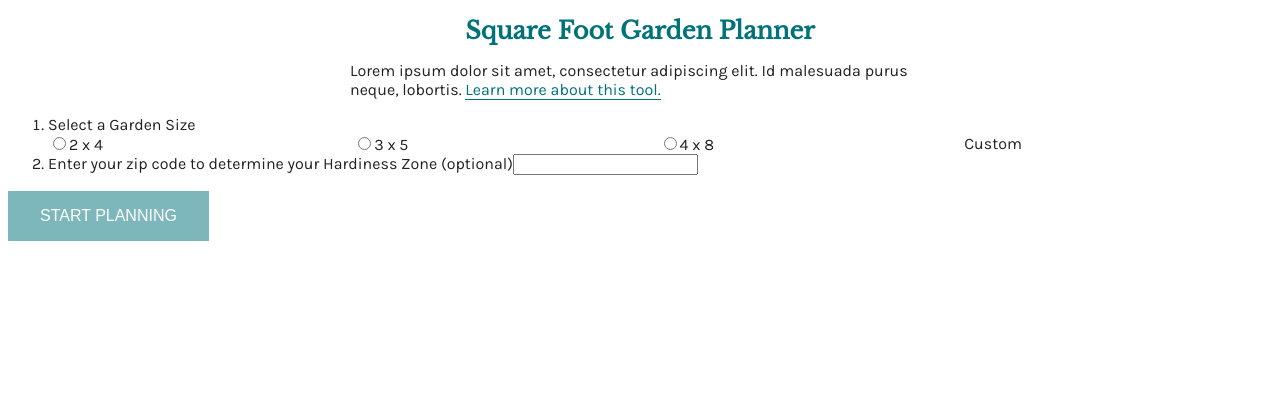
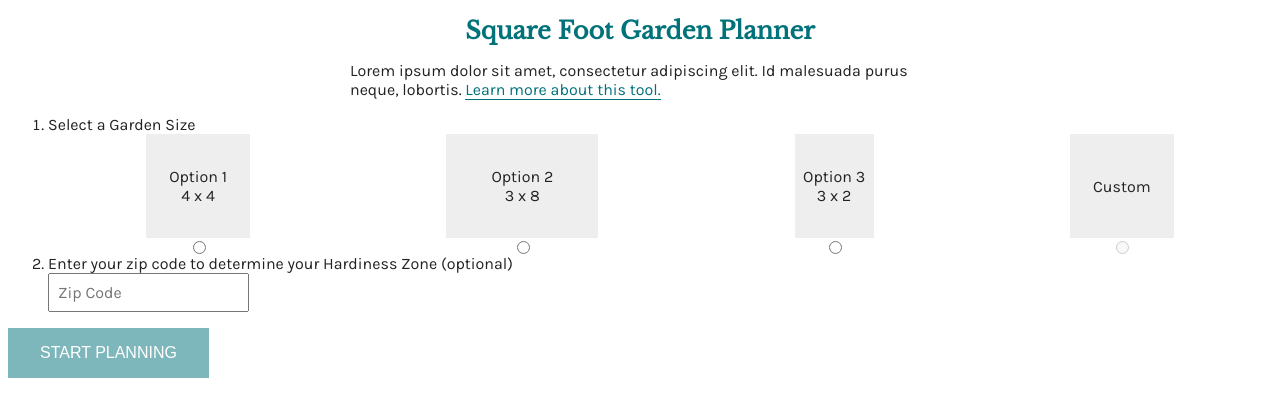
Before and after one commit to jessecalton/sqftgrdn, a Vue app: page / in a window 1280 px wide. Shown: the top 416 px of the page. Built offline with nearby package versions, Linux system fonts and the light colour scheme.

Commit message:
setup-view: styles for size selector, beginnings of zip API call

```diff
--- a/src/App.vue
+++ b/src/App.vue
@@ -17,12 +17,14 @@ export default {
 </script>
 
 <style lang="scss">
+@import './css/_fonts.scss';
 @import './css/_variables.scss';
 
 #app {
   font-family: Karla, Helvetica, Arial, sans-serif;
   margin-top: 1rem;
   color: $color-gray-87;
+  font-size: 1rem;
 }
 
 .header--title {
--- a/src/css/_variables.scss
+++ b/src/css/_variables.scss
@@ -1,7 +1,4 @@
 // APP-WIDE VARIABLES
-
-// IMPORTS
-@import './fonts';
 
 // COLORS
 // Copypasta from lifestyle repo. We can delete unused colors later
--- a/src/store/index.js
+++ b/src/store/index.js
@@ -25,6 +25,9 @@ export default new Vuex.Store({
     }
   },
   actions: {
+    getHardiness(context) {
+      const zip = context.state.zip
+    }
   },
   modules: {
   }
--- a/src/views/Setup.vue
+++ b/src/views/Setup.vue
@@ -8,33 +8,82 @@
                 <span class="setup--heading">Select a Garden Size</span>
                 <div class="setup--size-container">
                     <div class="setup--size-option">
-                        <input class="setup--size-input" type="radio" id="2x4" name="size" value="2x4" v-model="size" @change="updateSize" >
-                        <label class="setup--size-label" for="2x4">2 x 4</label><br>
+                        <label class="setup--size-label four-by-four" for="4x4">
+                            <div class="setup--label__option">Option 1</div>
+                            <div class="setup--label__dimensions">4 x 4</div>
+                        </label>
+                        <input
+                            class="setup--size-input"
+                            type="radio"
+                            id="4x4"
+                            name="size"
+                            value="4x4"
+                            v-model="size"
+                            @change="updateSize" >
                     </div>
                     <div class="setup--size-option">
-                        <input class="setup--size-input" type="radio" id="3x5" name="size" value="3x5" v-model="size" @change="updateSize">
-                        <label class="setup--size-label" for="3x5">3 x 5</label><br>
+                        <label class="setup--size-label three-by-five" for="3x5">
+                            <div class="setup--label__option">Option 2</div>
+                            <div class="setup--label__dimensions">3 x 8</div>
+                        </label>
+                        <input
+                            class="setup--size-input"
+                            type="radio"
+                            id="3x8"
+                            name="size"
+                            value="3x8"
+                            v-model="size"
+                            @change="updateSize">
                     </div>
                     <div class="setup--size-option">
-                        <input class="setup--size-input" type="radio" id="4x8" name="size" value="4x8" v-model="size" @change="updateSize">
-                        <label class="setup--size-label" for="4x8">4 x 8</label>
+                        <label class="setup--size-label three-by-two" for="3x2">
+                            <div class="setup--label__option">Option 3</div>
+                            <div class="setup--label__dimensions">3 x 2</div>
+                        </label>
+                        <input
+                            class="setup--size-input"
+                            type="radio"
+                            id="3x2"
+                            name="size"
+                            value="3x2"
+                            v-model="size"
+                            @change="updateSize">
                     </div>
                     <div class="setup--size-option">
-                        <label class="setup--size-label" for="custom">Custom</label>
+                        <label class="setup--size-label custom" for="custom">Custom</label>
+                        <input
+                            class="setup--size-input"
+                            type="radio"
+                            id="custom"
+                            name="size"
+                            value="custom"
+                            disabled>
                     </div>
                 </div>
             </li>
             <li class="setup--list-item">
                 <span class="setup--heading">Enter your zip code to determine your Hardiness Zone (optional)</span>
-                <input class="setup--zip" name="zip" type="text" v-model="zip" @keypress="isNumber">
+                <input
+                    class="setup--zip"
+                    name="zip"
+                    type="text"
+                    placeholder="Zip Code"
+                    v-model="zip"
+                    @keypress="isNumber"
+                    @blur="handleBlurZip">
             </li>
         </ol>
-        <button class="setup--button btn" :disabled="isDisabled">Start Planning</button>
+        <button
+            class="setup--button btn"
+            :disabled="isDisabled"
+            @click.prevent="clickStart">
+            Start Planning
+        </button>
     </div>
 </template>
 
 <script>
-import { mapMutations } from 'vuex';
+import { mapMutations, mapActions } from 'vuex';
 
 export default {
     name: "Setup",
@@ -51,10 +100,16 @@ export default {
             'setZip',
             'setHardiness'
         ]),
-        updateSize: function() {
-            console.log("changing size:", this.width, this.height )
-            this.setWidth(this.width);
-            this.setHeight(this.height);
+        ...mapActions([
+            'getHardiness'
+        ]),
+        clickStart: function() {
+
+        },
+        handleBlurZip: function() {
+            const zip = this.zip;
+            this.setZip(zip);
+            this.getHardiness();
         },
         isNumber: function(evt) {
             evt = (evt) ? evt : window.event;
@@ -64,7 +119,12 @@ export default {
             } else {
                 return true;
             }
-        }
+        },
+        updateSize: function() {
+            console.log("changing size:", this.width, this.height )
+            this.setWidth(this.width);
+            this.setHeight(this.height);
+        },
     },
     computed: {
         sizeArr: function() {
@@ -89,6 +149,7 @@ export default {
 </script>
 
 <style lang="scss">
+@import '../css/_variables.scss';
 
     .setup--body {
         width: 580px;
@@ -102,8 +163,40 @@ export default {
 
     .setup--size-option {
         flex-grow: 1;
+        display: flex;
+        flex-direction: column;
+        justify-content: center;
+        align-items: center;
     }
 
-    .setup--button {
+    .setup--size-label {
+        background: $color-gray-07;
+        display: block;
+        text-align: center;
+        display: flex;
+        flex-direction: column;
+        justify-content: center;
+    }
+
+    .four-by-four, .custom {
+        width: 104px;
+        height: 104px;
+    }
+
+    .three-by-five {
+        width: 152px;
+        height: 104px;
+    }
+
+    .three-by-two {
+        width: 79px;
+        height: 104px;
+    }
+
+    .setup--zip {
+        display: block;
+        padding: .5rem;
+        font-size: 1rem;
+        font-family: Karla, sans-serif;
     }
 </style>
```
